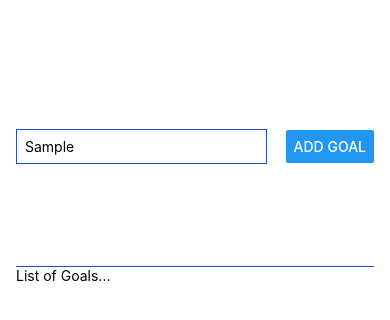
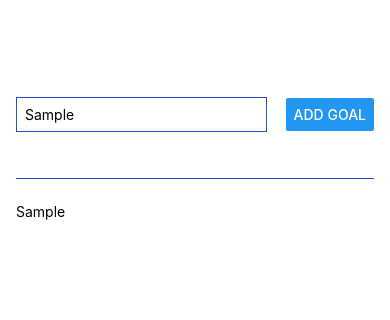
Before and after one commit to vickyruud/RNCourse, a React Native app: screen / in a window 390 px wide. Both pictures are taken after typing "Sample" into the empty fields and a click on the button "ADD GOAL". Shown: the top 320 px of the page. Built offline with nearby package versions, Linux system fonts and the light colour scheme.

Commit message:
add event listeners and display goals

```diff
--- a/App.js
+++ b/App.js
@@ -1,14 +1,35 @@
+import { useState } from "react";
 import { StyleSheet, Text, View, Button, TextInput } from "react-native";
 
 export default function App() {
+  const [enteredGoalText, setEnteredGoalText] = useState("");
+  const [courseGoals, setCourseGoals] = useState([]);
+
+  const goalInputHandler = (enteredText) => {
+    setEnteredGoalText(enteredText);
+  };
+
+  const addGoalHandler = () => {
+    setCourseGoals((currentCourseGoals) => [
+      ...currentCourseGoals,
+      enteredGoalText,
+    ]);
+  };
+
   return (
     <View style={styles.appContainer}>
       <View style={styles.inputContainer}>
-        <TextInput style={styles.textInput} placeholder="Your Goal!" />
-        <Button title="Add Goal" />
+        <TextInput
+          onChangeText={goalInputHandler}
+          style={styles.textInput}
+          placeholder="Your Goal!"
+        />
+        <Button onPress={addGoalHandler} title="Add Goal" />
       </View>
       <View style={styles.goalsContaier}>
-        <Text>List of Goals...</Text>
+        {courseGoals.map((goal) => {
+          return <Text key={goal}>{goal}</Text>;
+        })}
       </View>
     </View>
   );
@@ -25,7 +46,7 @@ const styles = StyleSheet.create({
     flexDirection: "row",
     justifyContent: "space-between",
     alignItems: "center",
-    paddingBottom: 24,
+    marginBottom: 24,
     borderBottomWidth: 1,
     borderBottomColor: "#234FC7",
   },
@@ -37,6 +58,6 @@ const styles = StyleSheet.create({
     padding: 8,
   },
   goalsContaier: {
-    flex: 3,
+    flex: 5,
   },
 });
```
